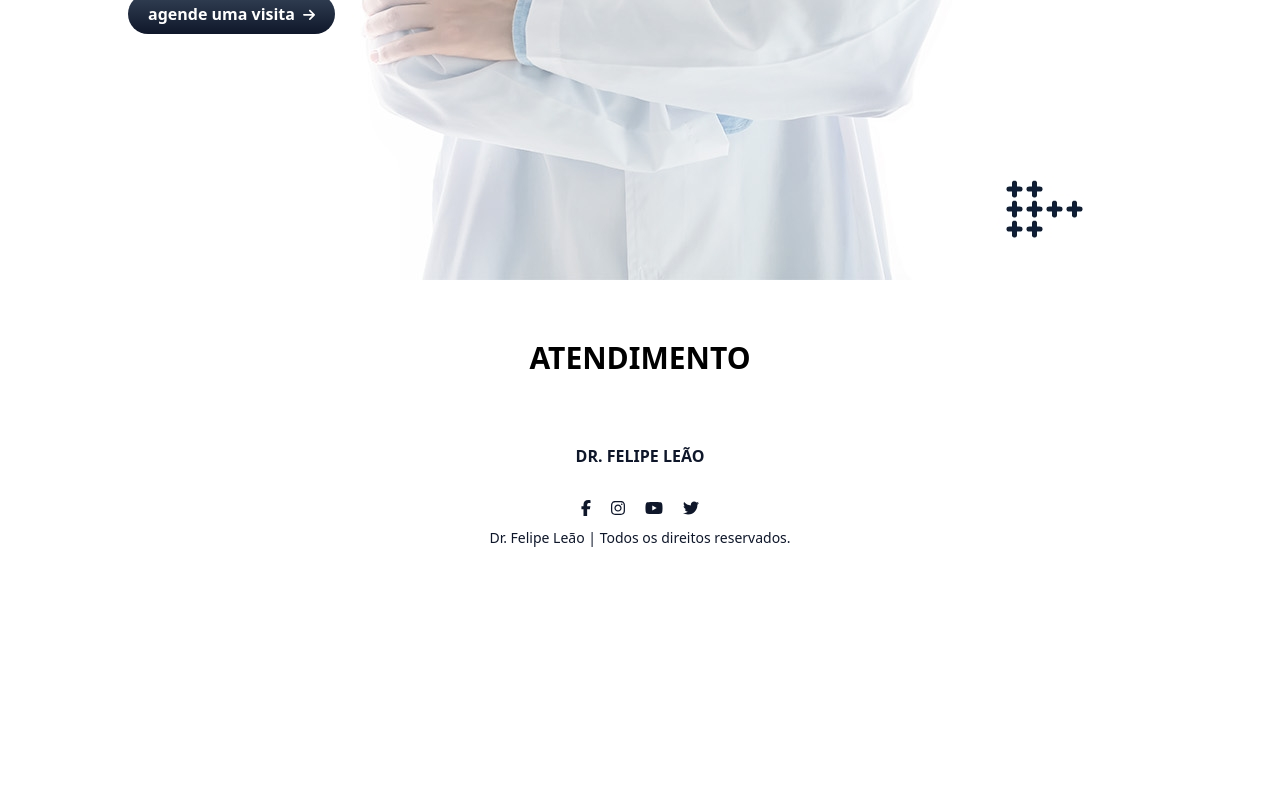
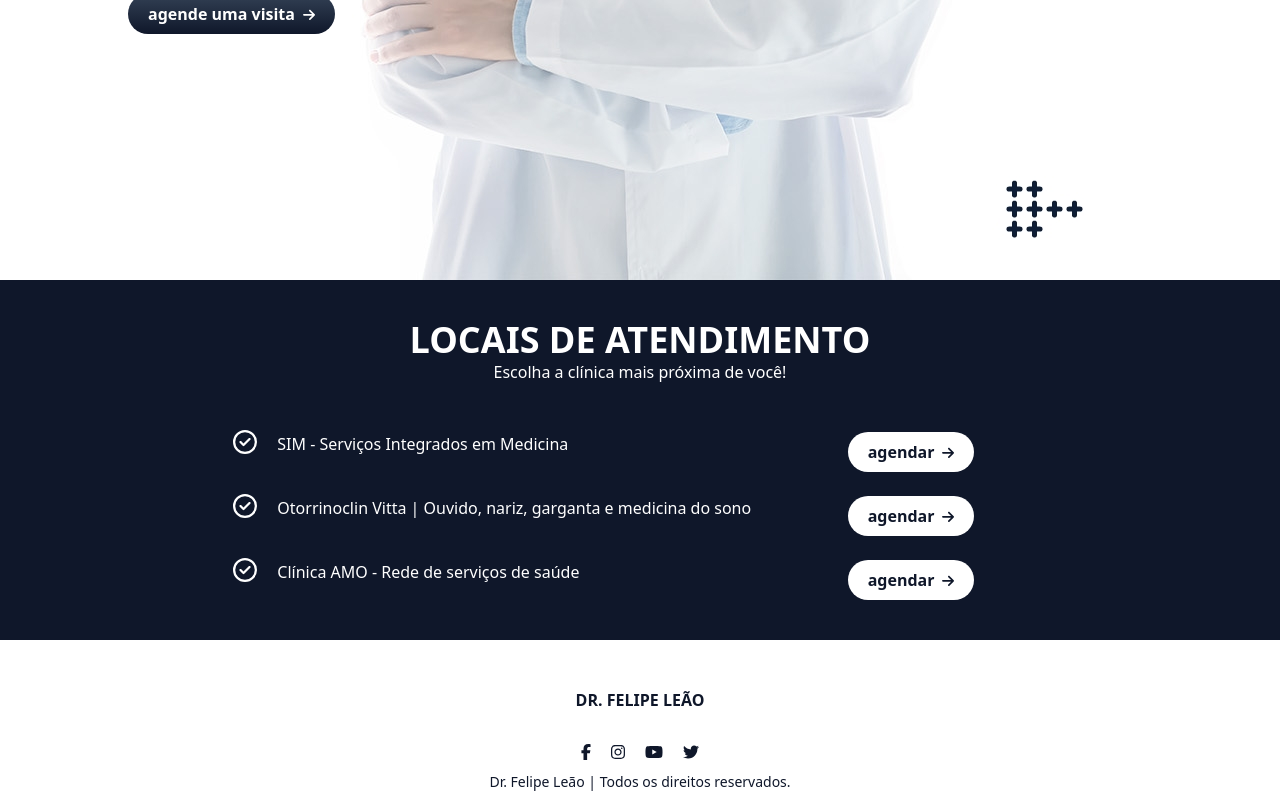
Before and after one commit to thomasroodson/drfelipe-leao, a Next.js app: page /atendimento in a window 1280 px wide. Shown: the part 456-1256 px from the top of the page. Before the commit the page ends 1012 px from the top, so only its background shows below. Built offline with nearby package versions, Linux system fonts and the light colour scheme.

Commit message:
Create page Atendimento

```diff
--- a/src/components/Button/index.tsx
+++ b/src/components/Button/index.tsx
@@ -4,11 +4,12 @@ type Props = {
   url: string;
   bgcolor?: string;
   svg?: string;
+  target?: string;
 };
 
-export const Button = ({ label, url, bgcolor, svg }: Props) => {
+export const Button = ({ label, url, bgcolor, svg, target }: Props) => {
   return (
-    <Link href={url} target="_blanc">
+    <Link href={url} target={target ? target : "_self"}>
       <button
         className={`flex items-center mt-5 px-5 py-2 rounded-full text-base font-semibold ${
           bgcolor
--- a/src/components/Header/index.tsx
+++ b/src/components/Header/index.tsx
@@ -6,8 +6,8 @@ export const Header = () => {
   return (
     <>
       <Head>
+        <meta charSet="utf-8" />
         <title>Dr Felipe Leão</title>
-        <meta charSet="utf-8" />
         <meta
           name="description"
           content="OTORRINOLARINGOLOGIA |
--- a/src/pages/atendimento/index.tsx
+++ b/src/pages/atendimento/index.tsx
@@ -1,14 +1,73 @@
 import { Footer } from "@/components/Footer";
 import { Header } from "@/components/Header";
-import Perfil from "../../../public/Perfil.png";
-import Image from "next/image";
+import { Button } from "@/components/Button";
+import { FontAwesomeIcon } from "@fortawesome/react-fontawesome";
+import { faCircleCheck } from "@fortawesome/free-regular-svg-icons";
 
 const Atendimento = () => {
   return (
     <main className="w-full">
       <Header />
-      <section className="w-5/6 mx-auto my-10 text-center">
-        <h2 className="uppercase font-bold text-3xl py-5">Atendimento</h2>
+      <section className="bg-slate-900 text-white">
+        <div className="md:w-2/3 mx-auto flex flex-col space-y-1 py-10 px-5">
+          <div className="text-center">
+            <h2 className="uppercase font-bold text-4xl">
+              Locais de Atendimento
+            </h2>
+            <span>Escolha a clínica mais próxima de você!</span>
+          </div>
+          <div className="flex flex-col md:flex-row pt-6 items-center">
+            <div className="md:w-2/3 flex gap-5 items-center">
+              <FontAwesomeIcon icon={faCircleCheck} size="xl" />
+              <span className="pt-1">
+                SIM - Serviços Integrados em Medicina
+              </span>
+            </div>
+            <div className="w-1/3 flex justify-center">
+              <Button
+                label="agendar"
+                url="https://www.simmedicina.com.br/"
+                bgcolor="bg-white text-slate-900"
+                svg="fill-slate-900"
+                target="_blank"
+              />
+            </div>
+          </div>
+          <div className="flex flex-col md:flex-row items-center">
+            <div className="md:w-2/3 flex gap-5 items-center">
+              <FontAwesomeIcon icon={faCircleCheck} size="xl" />
+              <span className="pt-1">
+                Otorrinoclin Vitta | Ouvido, nariz, garganta e medicina do sono
+              </span>
+            </div>
+            <div className="w-1/3 flex justify-center">
+              <Button
+                label="agendar"
+                url="http://www.otorrinoclinvitta.com/"
+                bgcolor="bg-white text-slate-900"
+                svg="fill-slate-900"
+                target="_blank"
+              />
+            </div>
+          </div>
+          <div className="flex flex-col md:flex-row items-center">
+            <div className="md:w-2/3 flex gap-5 items-center">
+              <FontAwesomeIcon icon={faCircleCheck} size="xl" />
+              <span className="pt-1">
+                Clínica AMO - Rede de serviços de saúde
+              </span>
+            </div>
+            <div className="w-1/3 flex justify-center">
+              <Button
+                label="agendar"
+                url="https://www.clinicaamo.com.br/"
+                bgcolor="bg-white text-slate-900"
+                svg="fill-slate-900"
+                target="_blank"
+              />
+            </div>
+          </div>
+        </div>
       </section>
       <Footer />
     </main>
--- a/src/pages/index.tsx
+++ b/src/pages/index.tsx
@@ -125,6 +125,7 @@ export default function Home() {
                 url="https://www.simmedicina.com.br/"
                 bgcolor="bg-white text-slate-900"
                 svg="fill-slate-900"
+                target="_blank"
               />
             </div>
           </div>
@@ -141,6 +142,7 @@ export default function Home() {
                 url="http://www.otorrinoclinvitta.com/"
                 bgcolor="bg-white text-slate-900"
                 svg="fill-slate-900"
+                target="_blank"
               />
             </div>
           </div>
@@ -157,6 +159,7 @@ export default function Home() {
                 url="https://www.clinicaamo.com.br/"
                 bgcolor="bg-white text-slate-900"
                 svg="fill-slate-900"
+                target="_blank"
               />
             </div>
           </div>
```
